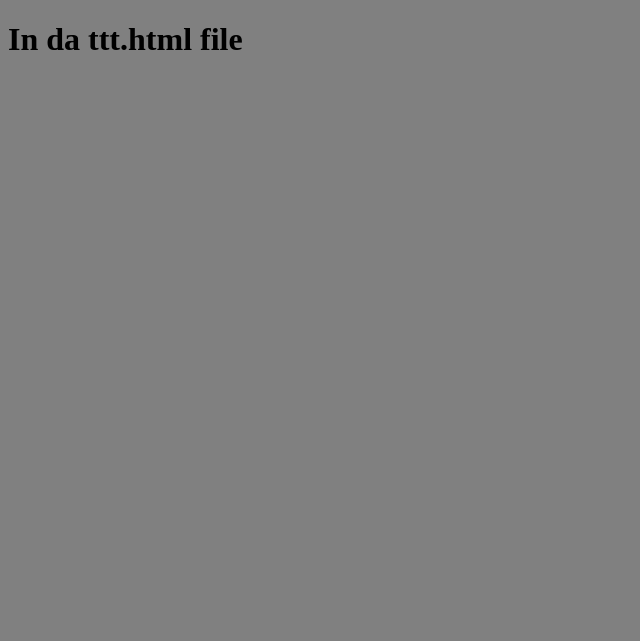
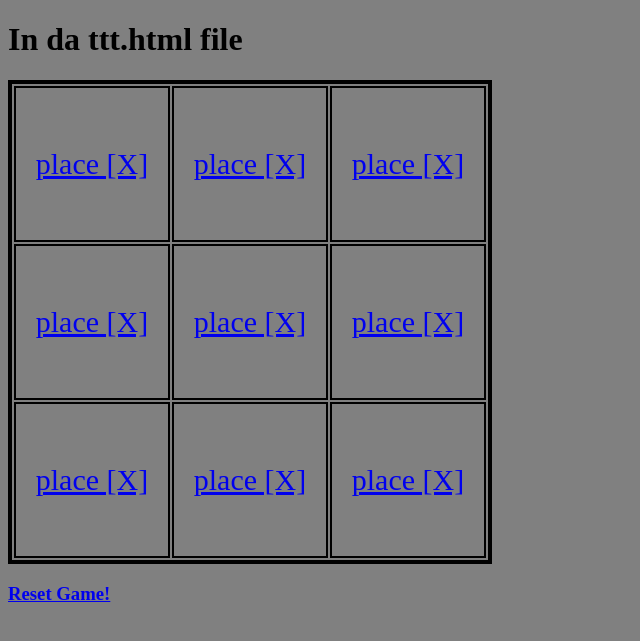
Before and after one commit to mr-hanzla/tic-tac-toe-flask, a Flask app: page /ttt in a window 1280 px wide. Shown: the top 641 px of the page, without its empty margins (0-640 px from the left). Run offline with Flask 2, Linux system fonts and the light colour scheme.

Commit message:
add tic tac toe board

```diff
--- a/templates/ttt.html
+++ b/templates/ttt.html
@@ -5,4 +5,23 @@
 {% block content %}
 <h1>In da ttt.html file</h1>
 
+<table>
+    {% for i in range(3) %}
+        <tr>
+            {% for j in range(3) %}
+                <td>
+                    {% if not game.board[i][j] %}
+                        <a href="{{ url_for('move', row=i, col=j) }}">place [{{ game.turn }}]</a>
+                    {% else %}
+                        {{ game.board[i][j] }}
+                    {% endif %}
+                </td>
+            {% endfor %}
+        </tr>
+    {% endfor %}
+</table>
+
+<h3>
+    <a href="{{ url_for('clear') }}">Reset Game!</a>
+</h3>
 {% endblock content %}
```
